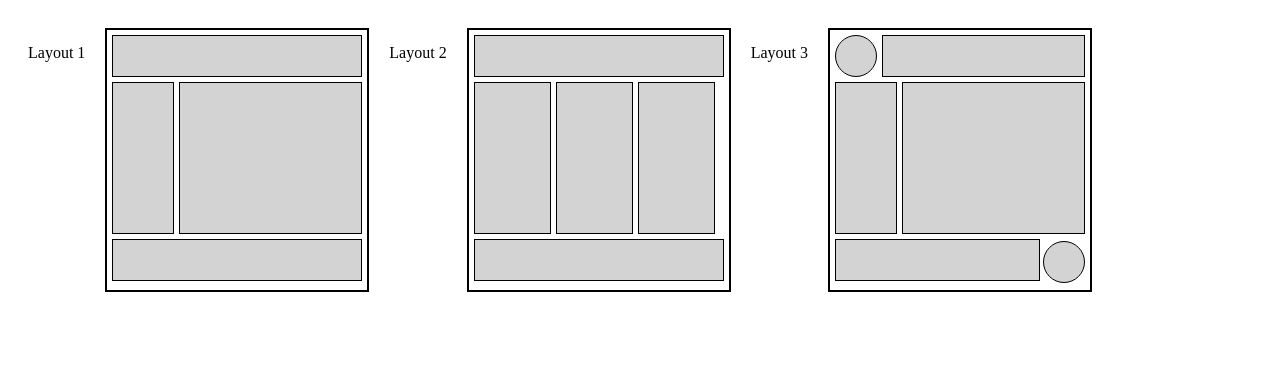
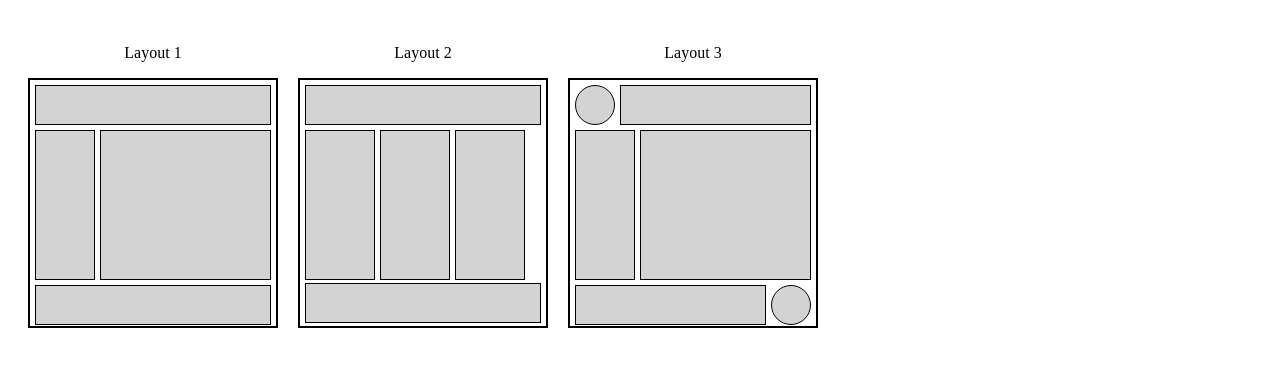
Before and after one commit to Kotocrunch/comlab, a PHP site: page / in a window 1280 px wide. Shown: the top 367 px of the page. Run offline with PHP 8.4, Linux system fonts and the light colour scheme.

Commit message:
Add files via upload

```diff
--- a/ACT/index.html
+++ b/ACT/index.html
@@ -6,6 +6,8 @@
   <link rel="stylesheet" href="style.css">
 </head>
 <body>
+
+  <div class="layout-container">
     <p>Layout 1</p>
     <div class="layout l1">
       <div class="box header"></div>
@@ -13,7 +15,9 @@
       <div class="box main"></div>
       <div class="box footer"></div>
     </div>
+  </div>
 
+  <div class="layout-container">
     <p>Layout 2</p>
     <div class="layout l2">
       <div class="box header"></div>
@@ -22,7 +26,9 @@
       <div class="box sidebar"></div>
       <div class="box footer"></div>
     </div>
+  </div>
 
+  <div class="layout-container">
     <p>Layout 3</p>
     <div class="layout l3">
       <div class="box circle"></div>
@@ -32,5 +38,7 @@
       <div class="box footer"></div>
       <div class="box circle2"></div>
     </div>
+  </div>
+
 </body>
 </html>
--- a/ACT/style.css
+++ b/ACT/style.css
@@ -2,6 +2,12 @@ body {
   display: flex;
   gap: 20px;
   padding: 20px;
+}
+
+.layout-container {
+  display: flex;
+  flex-direction: column;
+  align-items: center;
 }
 
 .layout {
@@ -9,12 +15,21 @@ body {
   width: 250px;
   height: 250px;
   padding: 5px;
+  position: relative;
+  box-sizing: border-box;
+}
+
+.layout::after {
+  content: "";
+  display: table;
+  clear: both;
 }
 
 .box {
   background: lightgray;
   border: 1px solid black;
   text-align: center;
+  box-sizing: border-box;
 }
 
 .l1 .header {
@@ -41,30 +56,21 @@ body {
   height: 40px;
   margin-bottom: 5px;
 }
-.l2 .main1 {
+.l2 .main1,
+.l2 .main2,
+.l2 .sidebar {
   float: left;
-  width: 75px;
+  width: 70px;
   height: 150px;
   margin-right: 5px;
-  margin-bottom: 5px;
-}
-.l2 .main2 {
-  float: left;
-  width: 75px;
-  height: 150px;
-  margin-right: 5px;
-  margin-bottom: 5px;
 }
 .l2 .sidebar {
-  float: left;
-  width: 75px;
-  height: 150px;
-  margin-bottom: 5px;
+  margin-right: 0;
 }
 .l2 .footer {
   clear: both;
   height: 40px;
-  margin-top: 15px;
+  margin-top: 5px;
 }
 
 .l3 .circle {
@@ -74,31 +80,156 @@ body {
   float: left;
   margin-right: 5px;
 }
+
 .l3 .header {
   height: 40px;
+  overflow: hidden;
   margin-bottom: 5px;
-  overflow: hidden;
 }
+
 .l3 .sidebar {
   float: left;
   width: 60px;
   height: 150px;
   margin-right: 5px;
 }
+
 .l3 .main {
+  float: left;
   height: 150px;
+  width: calc(100% - 65px);
   overflow: hidden;
 }
+
 .l3 .footer {
-  clear: both;
+  float: left;
   height: 40px;
+  width: calc(100% - 45px);
   margin-top: 5px;
-  margin-right: 45px;
 }
+
 .l3 .circle2 {
   width: 40px;
   height: 40px;
   border-radius: 50%;
   float: right;
-  margin-top: -40px;
+  margin-top: 5px;
 }
+body {
+  display: flex;
+  gap: 20px;
+  padding: 20px;
+}
+
+.layout-container {
+  display: flex;
+  flex-direction: column;
+  align-items: center;
+}
+
+.layout {
+  border: 2px solid black;
+  width: 250px;
+  height: 250px;
+  padding: 5px;
+  position: relative;
+  box-sizing: border-box;
+}
+
+.layout::after {
+  content: "";
+  display: table;
+  clear: both;
+}
+
+.box {
+  background: lightgray;
+  border: 1px solid black;
+  text-align: center;
+  box-sizing: border-box;
+}
+
+.l1 .header {
+  height: 40px;
+  margin-bottom: 5px;
+}
+.l1 .sidebar {
+  width: 60px;
+  height: 150px;
+  float: left;
+  margin-right: 5px;
+}
+.l1 .main {
+  height: 150px;
+  overflow: hidden;
+}
+.l1 .footer {
+  clear: both;
+  height: 40px;
+  margin-top: 5px;
+}
+
+.l2 .header {
+  height: 40px;
+  margin-bottom: 5px;
+}
+.l2 .main1,
+.l2 .main2,
+.l2 .sidebar {
+  float: left;
+  width: 70px;
+  height: 150px;
+  margin-right: 5px;
+  margin-bottom: 3px;
+}
+.l2 .sidebar {
+  margin-right: 0;
+}
+.l2 .footer {
+  clear: both;
+  height: 40px;
+  margin-top: 5px;
+}
+
+.l3 .circle {
+  width: 40px;
+  height: 40px;
+  border-radius: 50%;
+  float: left;
+  margin-right: 5px;
+}
+
+.l3 .header {
+  height: 40px;
+  overflow: hidden;
+  margin-bottom: 5px;
+}
+
+.l3 .sidebar {
+  float: left;
+  width: 60px;
+  height: 150px;
+  margin-right: 5px;
+}
+
+.l3 .main {
+  float: left;
+  height: 150px;
+  width: calc(100% - 65px);
+  overflow: hidden;
+}
+
+.l3 .footer {
+  float: left;
+  height: 40px;
+  width: calc(100% - 45px);
+  margin-top: 5px;
+}
+
+.l3 .circle2 {
+  width: 40px;
+  height: 40px;
+  border-radius: 50%;
+  float: right;
+  margin-top: 5px;
+}
```
Lines whose indentation alone changed are shown as unchanged.
